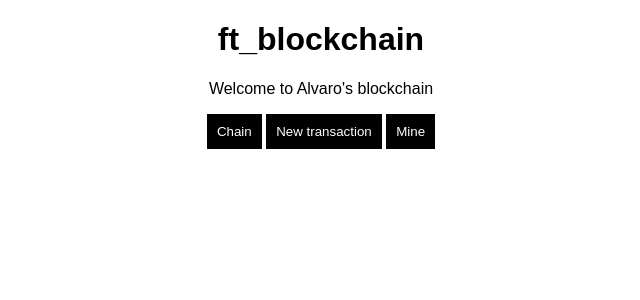
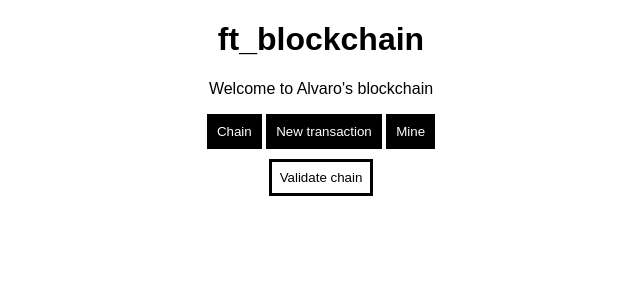
Before and after one commit to alvgomezv/ft_blockchain, a Python web app: template templates/index.html in a window 1280 px wide. Shown: the top 300 px of the page, without its empty margins (319-959 px from the left). Run offline with Jinja, Linux system fonts and the light colour scheme; the template is opened without the code that fills it, so the values that code supplies are empty.

Commit message:
Finished mandatory part, web page completed

```diff
--- a/blockchain.py
+++ b/blockchain.py
@@ -45,7 +45,7 @@ class Blockchain:
             'proof': proof,
             'previous_hash':previous_hash
         }
-        self.transaction = []
+        self.transactions = []
         self.chain.append(block)
         return block
 
--- a/templates/index.html
+++ b/templates/index.html
@@ -31,6 +31,17 @@
             border: none;
             cursor: pointer;
         }
+
+        .centered-button {
+            background-color: #fff;
+            color: #000;
+            padding: 8px;
+            border: solid;
+            cursor: pointer;
+            display: block;
+            margin: 10px auto 0;
+        }
+
         header {
             text-align: center;
         }
@@ -66,6 +77,10 @@
                         onclick="window.location.href='/mine'">
                         Mine
                 </button>
+                <button type="button" class="btn btn-primary centered-button"
+                        onclick="window.location.href='/is_valid'">
+                        Validate chain
+                </button>
         </header>
         {% endblock %}
     </div>
```
Also changed, not shown: templates/is_valid.html (added, +12 -0 lines), 1 other file. Lines whose indentation alone changed are shown as unchanged.
